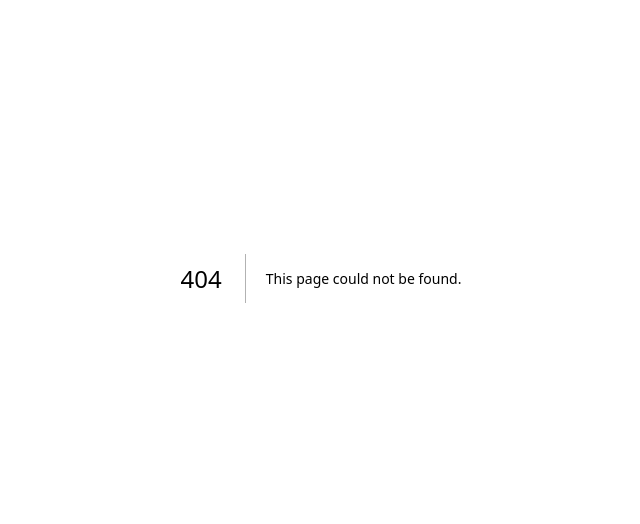
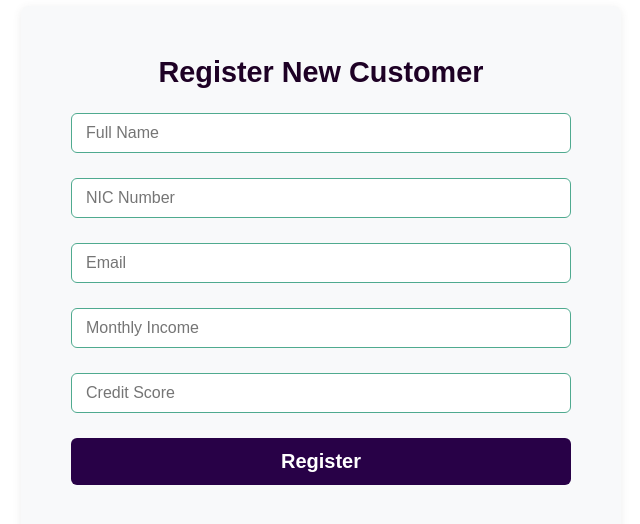
Before and after one commit to AshanManuka/fundflow-frontend, a Next.js app: page /adminDashboard/registerCustomer in a window 1280 px wide. Before the commit this address had no page. Shown: the part 122-646 px from the top of the page, without its empty margins (319-959 px from the left). Built offline with nearby package versions, Linux system fonts and the light colour scheme.

Commit message:
done ->customer register form

```diff
--- a/src/app/adminDashboard/page.jsx
+++ b/src/app/adminDashboard/page.jsx
@@ -17,7 +17,7 @@ export default function AdminDashboard() {
         <button onClick={() => router.push('/adminDashboard/loans')}>
           View All Loan Applications
         </button>
-        <button onClick={() => router.push('/adminDashboard/register')}>
+        <button onClick={() => router.push('/adminDashboard/registerCustomer')}>
           Register Customer
         </button>
 
--- /dev/null
+++ b/src/app/adminDashboard/registerCustomer/page.jsx
@@ -0,0 +1,64 @@
+'use client';
+
+import { useState } from 'react';
+import styles from './registerCustomer.module.css';
+
+export default function RegisterCustomer() {
+  const [form, setForm] = useState({
+    name: '',
+    nic: '',
+    email: '',
+    monthlyIncome: '',
+    creditScore: '',
+  });
+
+  const [message, setMessage] = useState('');
+
+  const handleChange = (e) => {
+    setForm({ ...form, [e.target.name]: e.target.value });
+  };
+
+  const handleSubmit = async (e) => {
+    e.preventDefault();
+    setMessage('Submitting...');
+
+    try {
+      const res = await fetch('http://your-backend-url/api/customers', {
+        method: 'POST',
+        headers: { 'Content-Type': 'application/json' },
+        body: JSON.stringify(form),
+      });
+
+      if (res.ok) {
+        setMessage('Customer registered successfully!');
+        setForm({
+          name: '',
+          nic: '',
+          email: '',
+          monthlyIncome: '',
+          creditScore: '',
+        });
+      } else {
+        const error = await res.json();
+        setMessage(`Error: ${error.message || 'Registration failed'}`);
+      }
+    } catch (err) {
+      setMessage('Error: Unable to submit');
+    }
+  };
+
+  return (
+    <div className={styles.container}>
+      <h1 className={styles.title}>Register New Customer</h1>
+      <form onSubmit={handleSubmit} className={styles.form}>
+        <input name="name" placeholder="Full Name" value={form.name} onChange={handleChange} required className={styles.inputFl}/>
+        <input name="nic" placeholder="NIC Number" value={form.nic} onChange={handleChange} required className={styles.inputFl}/>
+        <input type="email" name="email" placeholder="Email" value={form.email} onChange={handleChange} required className={styles.inputFl}/>
+        <input type="number" name="monthlyIncome" placeholder="Monthly Income" value={form.monthlyIncome} onChange={handleChange} required className={styles.inputFl}/>
+        <input type="number" name="creditScore" placeholder="Credit Score" value={form.creditScore} onChange={handleChange} required className={styles.inputFl}/>
+        <button className={styles.subBtn} type="submit">Register</button>
+      </form>
+      {message && <p className={styles.message}>{message}</p>}
+    </div>
+  );
+}
--- /dev/null
+++ b/src/app/adminDashboard/registerCustomer/registerCustomer.module.css
@@ -0,0 +1,49 @@
+.container {
+    max-width: 600px;
+    margin: 10% auto;
+    padding: 50px;
+    border-radius: 8px;
+    background-color: #f8f9fa;
+    box-shadow: 0 2px 8px rgba(83, 77, 77, 0.1);
+    text-align: center;
+  }
+
+  .title {
+    margin-bottom: 24px;
+    font-size: 1.8rem;
+    color: #1e0125;
+  }
+
+  .form {
+    display: flex;
+    flex-direction: column;
+    gap: 25px;
+  }
+
+  .inputFl {
+    padding: 10px 14px;
+    border: 1px solid #4faa8f;
+    border-radius: 6px;
+    font-size: 1rem;
+  }
+
+  .subBtn {
+    background-color: #280147;
+    color: white;
+    padding: 12px;
+    border: none;
+    border-radius: 6px;
+    cursor: pointer;
+    font-size: 20px;
+    font-weight: 700;
+  }
+
+  .subBtn:hover {
+    background-color: #0f0114;
+  }
+
+  .message {
+    margin-top: 20px;
+    font-weight: 500;
+    color: #28a745;
+  }
```
